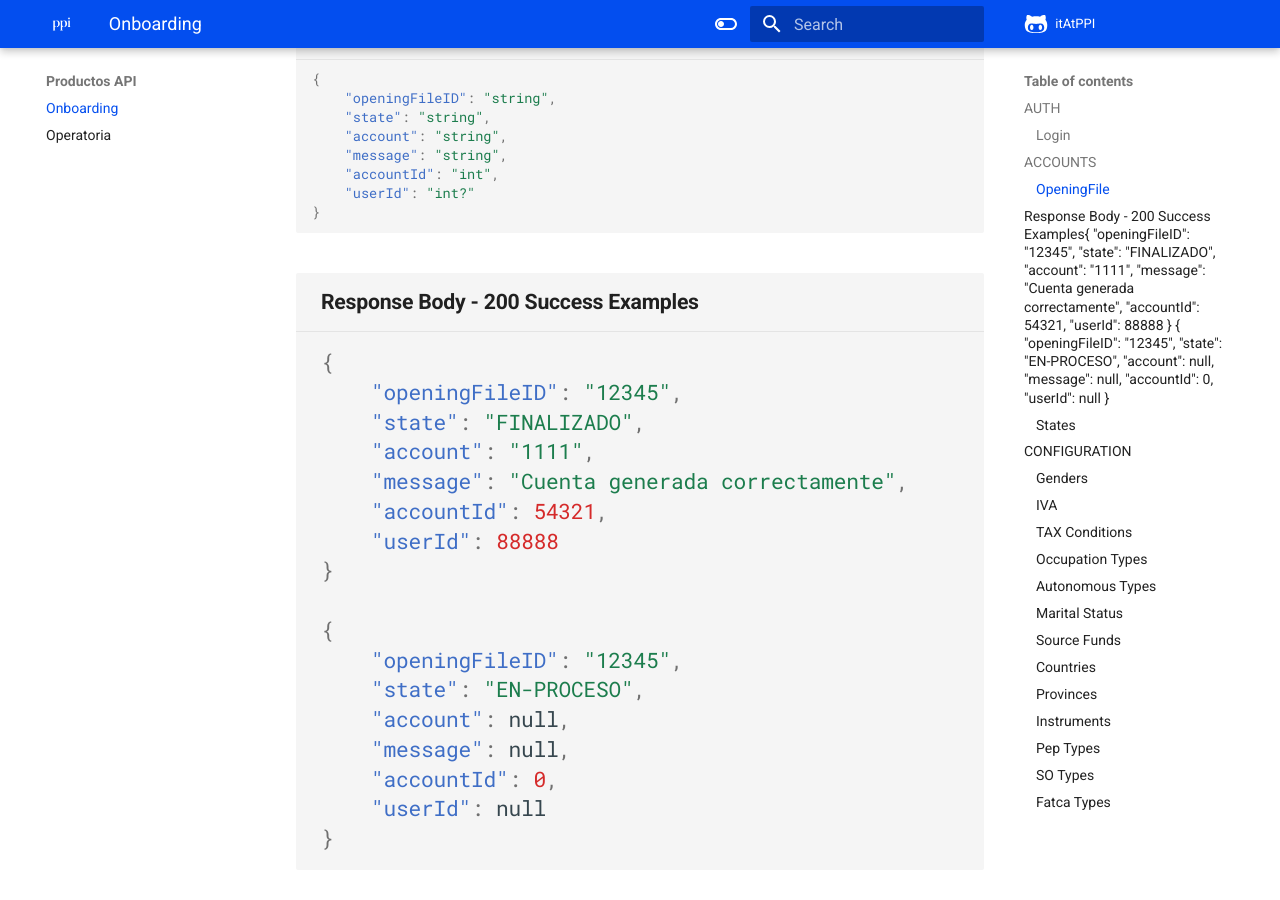
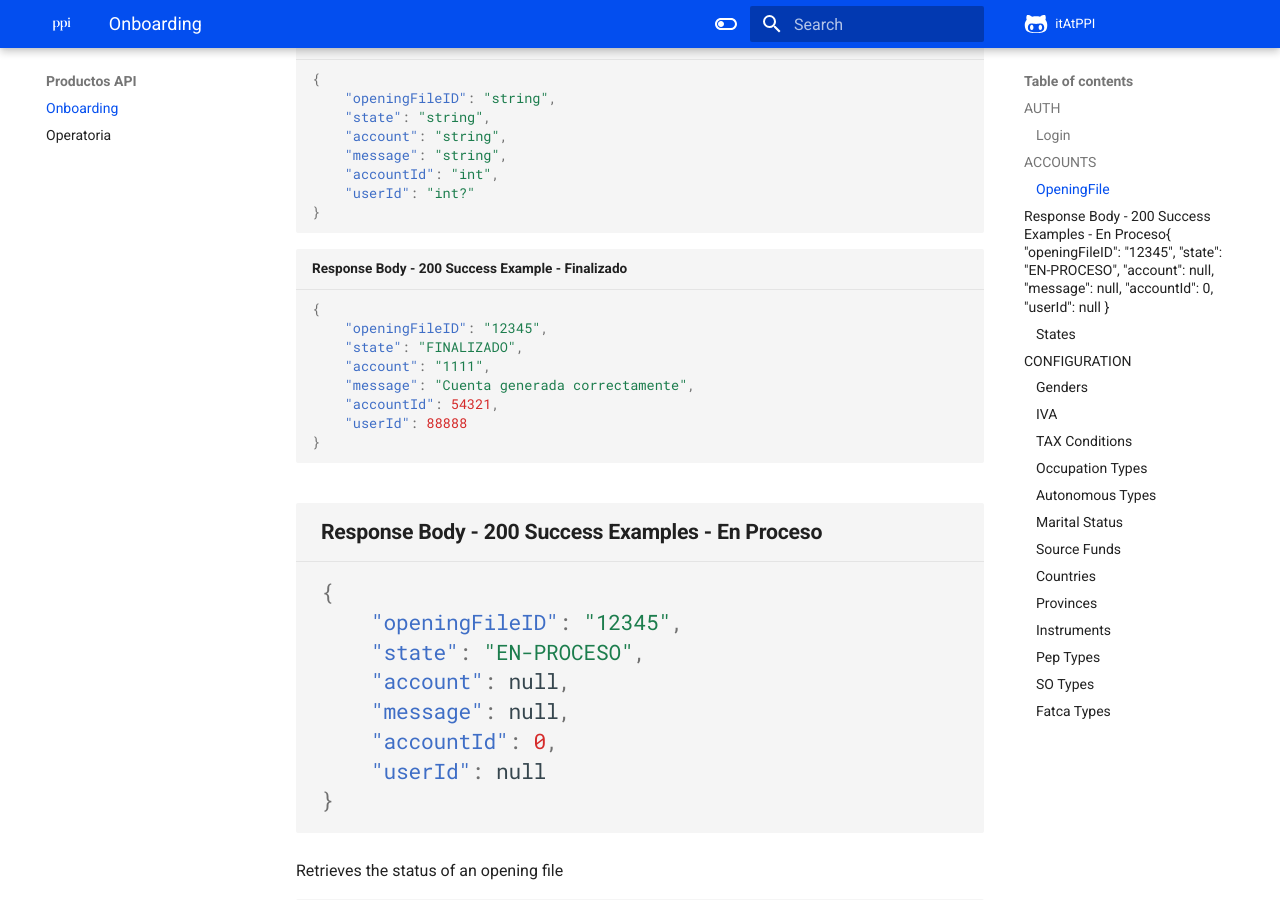
Before and after one commit to itAtPPI/associated-agents-api-docs, an MkDocs documentation site: the page built from docs/api/onboarding.md, in a window 1280 px wide and 900 px high, scrolled down 4235 px. Built offline with MkDocs 1.6.1 and Material for MkDocs 9.7.7, drawn with Linux system fonts in a browser that asks for light colours.

Commit message:
ajuste visual

````diff
--- a/docs/api/onboarding.md
+++ b/docs/api/onboarding.md
@@ -159,7 +159,7 @@
 }
 ```
 
-``` JSON title="Response Body - 200 Success Examples"
+``` JSON title="Response Body - 200 Success Example - Finalizado"
 {
     "openingFileID": "12345",
     "state": "FINALIZADO",
@@ -168,7 +168,9 @@
     "accountId": 54321,
     "userId": 88888
 }
+```
 
+``` JSON title="Response Body - 200 Success Examples - En Proceso"
 {
     "openingFileID": "12345",
     "state": "EN-PROCESO",
````
